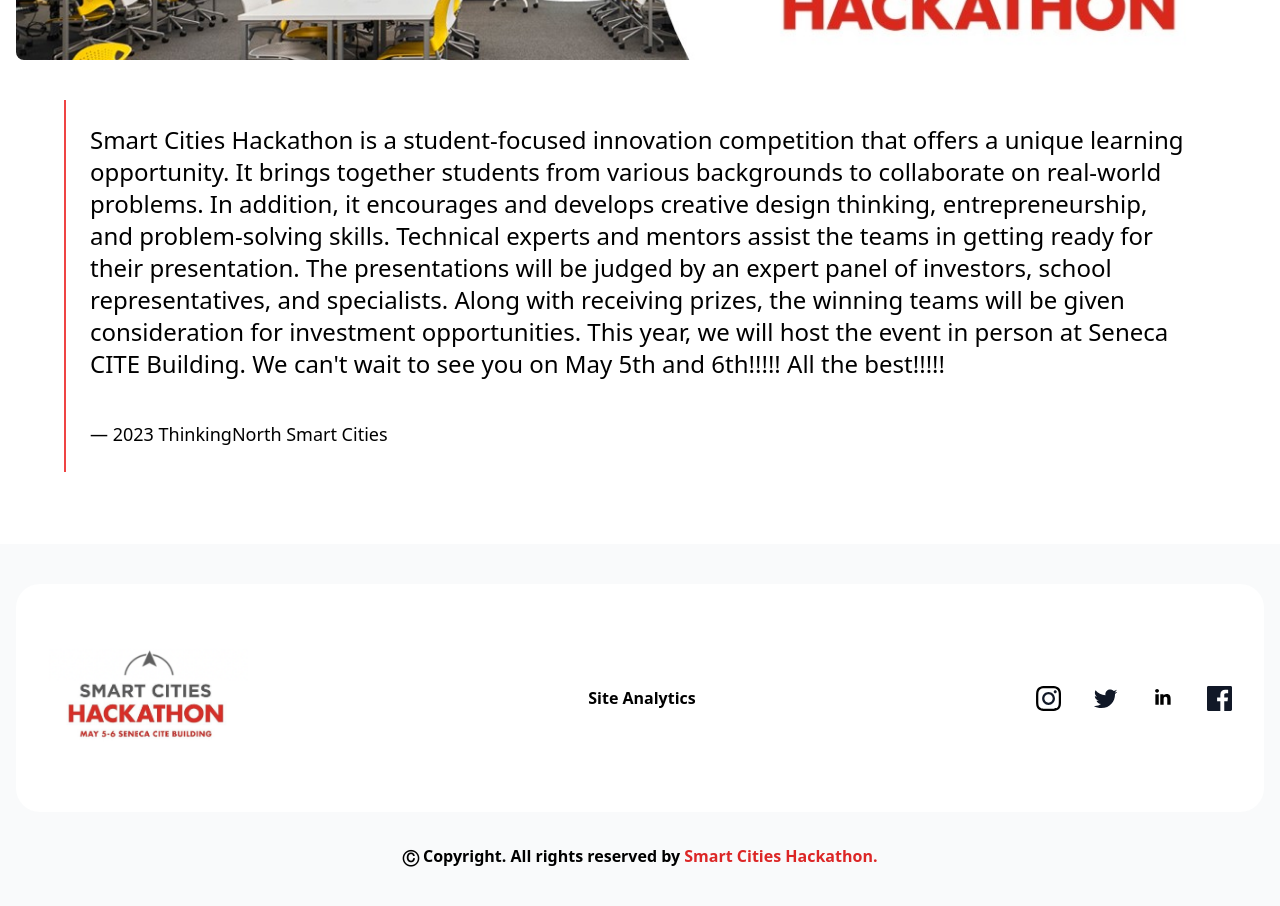
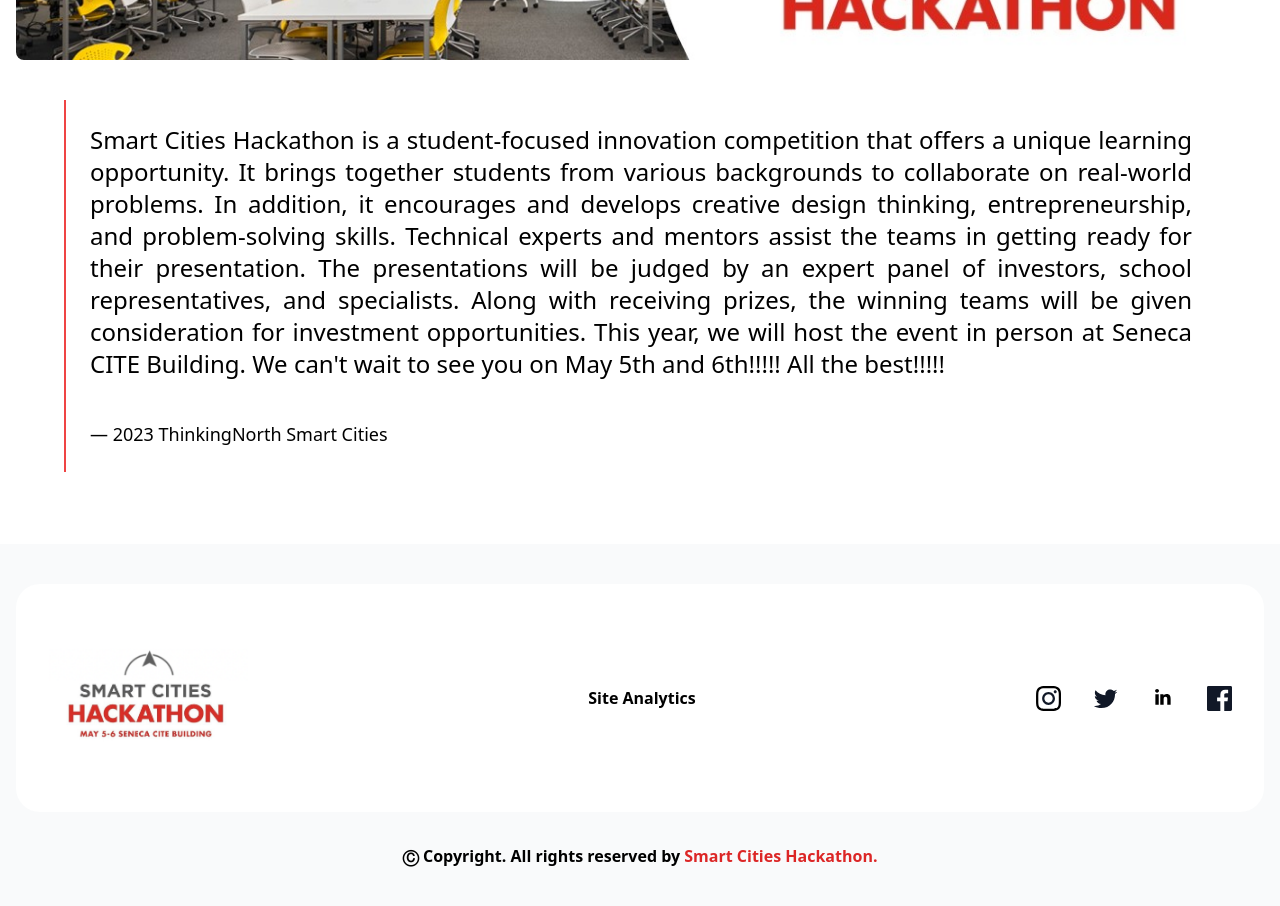
Before and after one commit to ksorathiya/seneca-hackathon-2023, a Next.js app: page /about in a window 1280 px wide. Shown: the part 1100-2006 px from the top of the page. Built offline with nearby package versions, Linux system fonts and the light colour scheme.

Commit message:
text justified

```diff
--- a/pages/about.js
+++ b/pages/about.js
@@ -242,7 +242,7 @@
       {/* <h3 class="mb-4 text-2xl md:text-3xl font-semibold text-coolGray-800">Header 1</h3> */}
       {/* <p class="mb-4 text-base md:text-lg text-coolGray-500">Lorem ipsum dolor sit amet, consectetur adipiscing elit. Donec ullamcorper mattis lorem non. Ultrices praesent amet ipsum justo massa. Eu dolor aliquet risus gravida nunc at feugiat consequat purus. Non massa enim vitae duis mattis. Vel in ultricies vel fringilla.</p> */}
       <div class="mb-6 p-6 border-l-2 border-red-500">
-        <p class="mb-4 text-xl md:text-2xl leading-tight font-medium text-coolGray-800 ">Smart Cities Hackathon is a student-focused innovation competition that offers a unique learning opportunity. It brings together students from various backgrounds to collaborate on real-world problems. In addition, it encourages and develops creative design thinking, entrepreneurship, and problem-solving skills. Technical experts and mentors assist the teams in getting ready for their presentation. The presentations will be judged by an expert panel of investors, school representatives, and specialists. Along with receiving prizes, the winning teams will be given consideration for investment opportunities. This year, we will host the event in person at Seneca CITE Building. We can't wait to see you on May 5th and 6th!!!!! All the best!!!!!</p>
+        <p class="mb-4 text-xl md:text-2xl leading-tight font-medium text-coolGray-800 text-justify ">Smart Cities Hackathon is a student-focused innovation competition that offers a unique learning opportunity. It brings together students from various backgrounds to collaborate on real-world problems. In addition, it encourages and develops creative design thinking, entrepreneurship, and problem-solving skills. Technical experts and mentors assist the teams in getting ready for their presentation. The presentations will be judged by an expert panel of investors, school representatives, and specialists. Along with receiving prizes, the winning teams will be given consideration for investment opportunities. This year, we will host the event in person at Seneca CITE Building. We can't wait to see you on May 5th and 6th!!!!! All the best!!!!!</p>
         <br></br>
         <span class="text-right text-base md:text-lg text-coolGray-400 font-medium ">&mdash; 2023 ThinkingNorth Smart Cities</span>
         {/* <span class="text-base md:text-lg text-coolGray-400 font-medium">&mdash; John Doe, CEO &amp; Founder</span> */}
```
